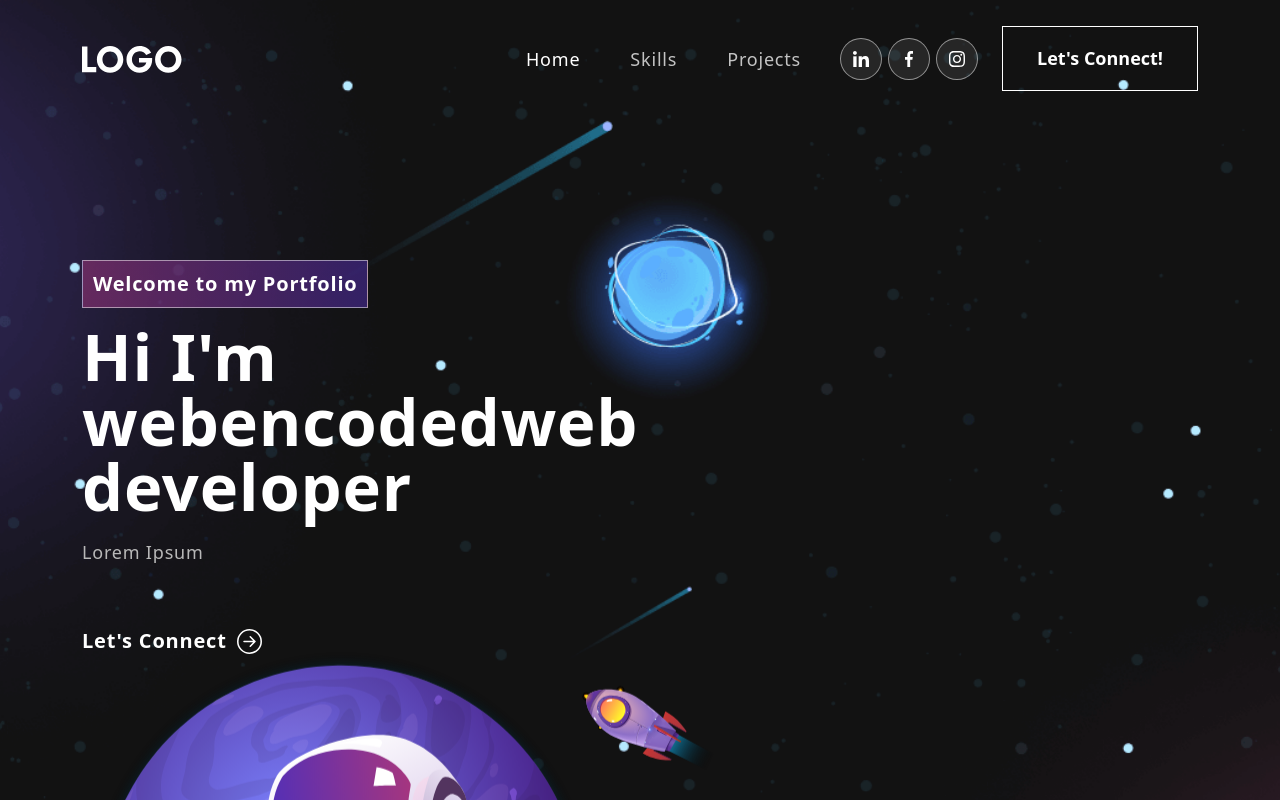
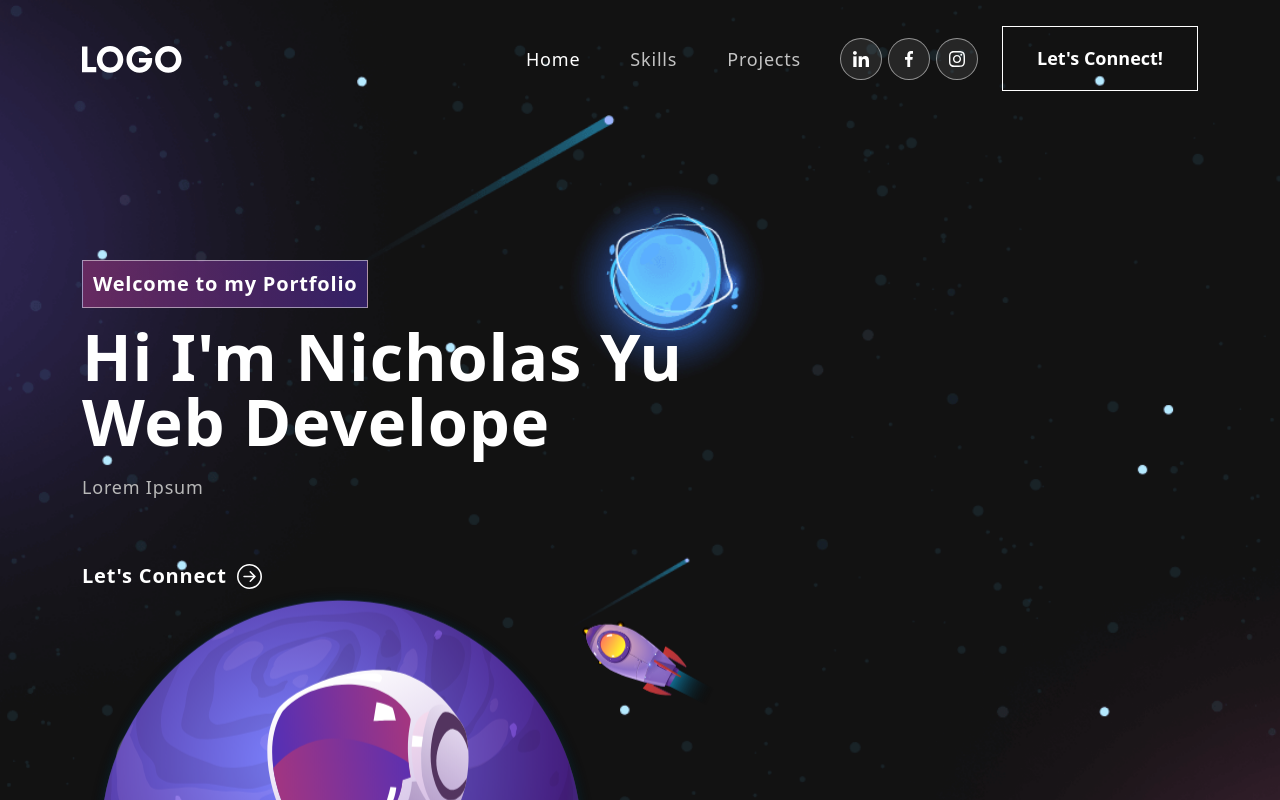
Before and after one commit to NicholasCharlesYu/personal-portfolio, a React (Create React App) app: page / in a window 1280 px wide. Shown: the top 800 px of the page. Built offline with nearby package versions, Linux system fonts and the light colour scheme.

Commit message:
Finished banner, added Skills.js

```diff
--- a/package.json
+++ b/package.json
@@ -11,6 +11,7 @@
     "react-bootstrap": "^2.10.3",
     "react-bootstrap-icons": "^1.11.4",
     "react-dom": "^18.3.1",
+    "react-multi-carousel": "^2.8.5",
     "react-scripts": "5.0.1",
     "web-vitals": "^2.1.4"
   },
--- a/src/App.js
+++ b/src/App.js
@@ -3,12 +3,14 @@ import './App.css';
 import { NavBar } from './components/NavBar';
 import {Banner} from './components/Banner'
 import 'bootstrap/dist/css/bootstrap.min.css';
+import { Skills } from './components/Skills';
 
 function App() {
   return (
     <div className='App'>
       <NavBar />
       <Banner />
+      <Skills />
     </div>
   );
 }
--- a/src/components/Banner.js
+++ b/src/components/Banner.js
@@ -27,18 +27,22 @@ export const Banner = () => {
     const tick = () => {
         let i = loopNum % toRotate.length; //Calc current index
         let fullText = toRotate[i];
+        // Determine if text is being typed out or deleted
         let updatedText = isDeleting ? fullText.substring(0, text.length - 1) : fullText.substring(0, text.length + 1)
 
         setText(updatedText);
 
+        // Should be deleting faster than typing
         if (isDeleting) {
             setDelta(prevDelta => prevDelta / 2)
         }
 
+        // Check if text is fully typed out
         if (!isDeleting && updatedText === fullText){
             setIsDeleting(true);
             setDelta(period);
         }
+        //If text is fully deleted, go to next word and slight delay
         else if (isDeleting && updatedText === ''){
             setIsDeleting(false);
             setLoopNum(loopNum + 1);
@@ -52,7 +56,7 @@ export const Banner = () => {
             <Row className="align-items-center">
                 <Col xs={12} md={6} xl={7}>
                     <span className="tagline">Welcome to my Portfolio</span>
-                    <h1>{"Hi I'm webencoded"}<span className="wrap">web developer</span></h1>
+                    <h1>{"Hi I'm Nicholas Yu "}<span className="wrap">{text}</span></h1>
                     <p>Lorem Ipsum</p>
                     <button onClick={() => console.log('connect')}>Let's Connect<ArrowRightCircle size={25} /></button>
                 </Col>
--- /dev/null
+++ b/src/components/Skills.js
@@ -0,0 +1,3 @@
+export const Skills = () => {
+
+}
```
Also changed, not shown: 1 other file (tests, documents, lock files or other folders).
